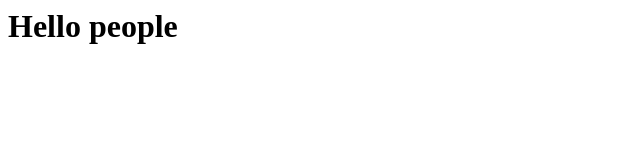
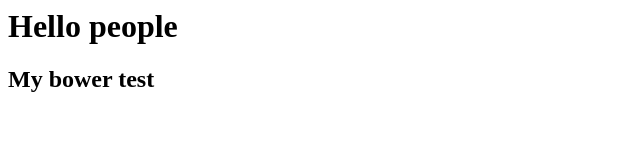
Before and after one commit to anisdjer/mybower, a website: page index.html in a window 1280 px wide. Shown: the whole page, without its empty margins (0-640 px from the left). Drawn offline with Linux system fonts and the light colour scheme.

Commit message:
Update index.html

```diff
--- a/index.html
+++ b/index.html
@@ -1 +1,2 @@
 <h1>Hello people</h1>
+<h2>My bower test</h2>
```
